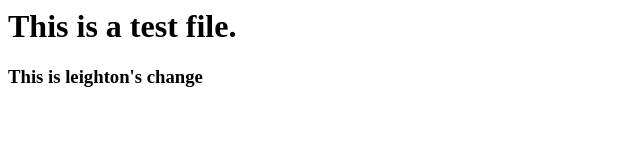
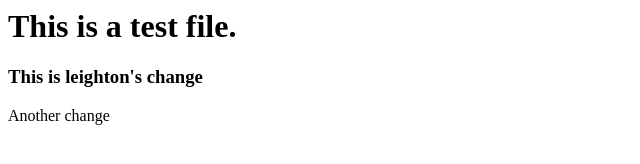
Before and after one commit to leightonrodney/test-test, a plain HTML site: page index.html in a window 1280 px wide. Shown: the whole page, without its empty margins (0-640 px from the left). Drawn offline with Linux system fonts and the light colour scheme.

Commit message:
added paragraph

```diff
--- a/index.html
+++ b/index.html
@@ -7,5 +7,6 @@
 <body>
     <h1>This is a test file.</h1>
     <h3>This is leighton's change</h3>
+    <p>Another change</p>
 </body>
 </html>
```
